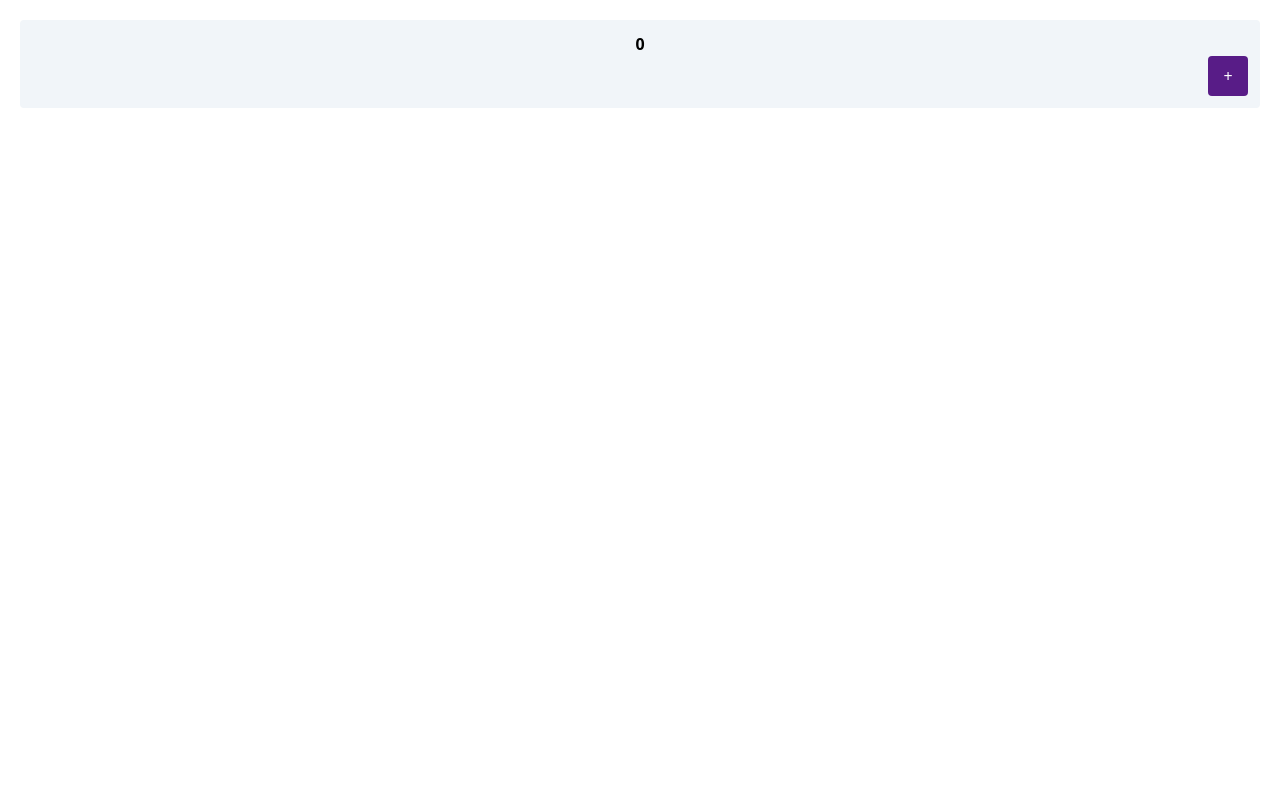
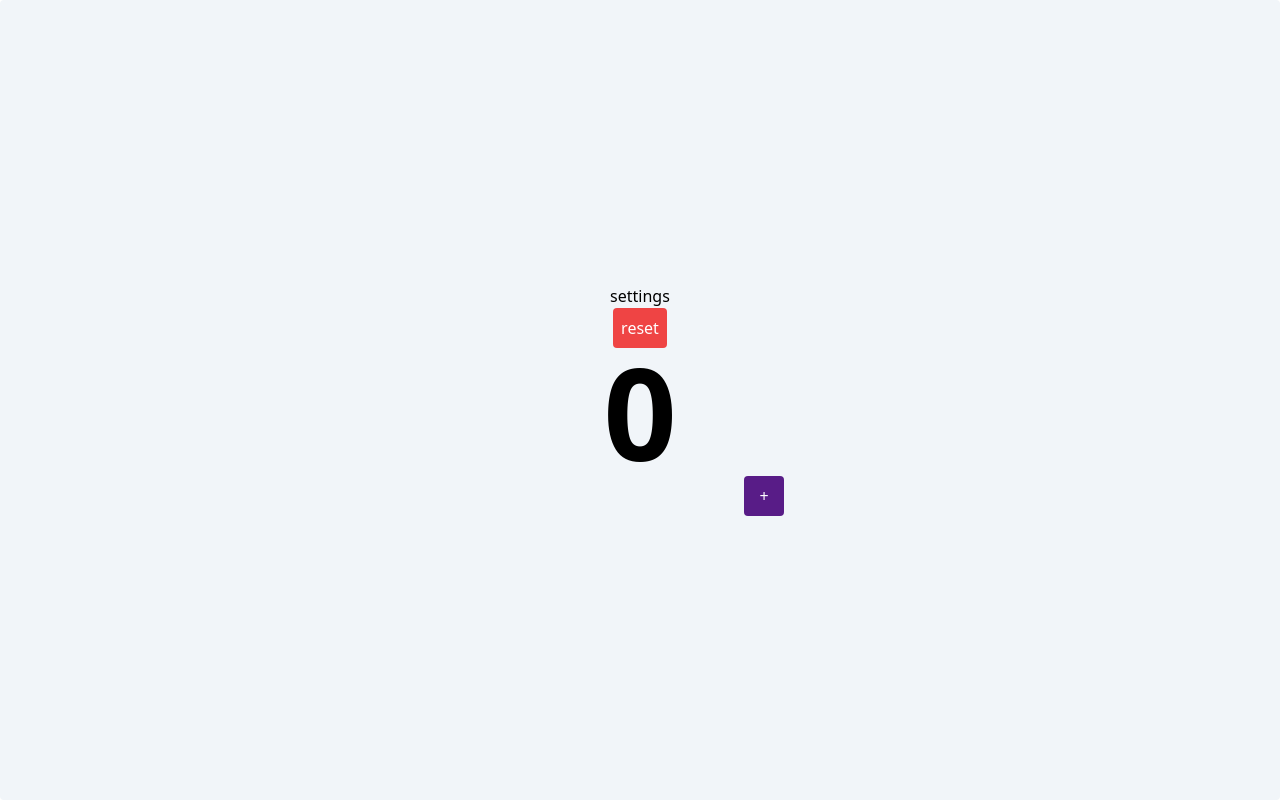
Before and after one commit to Mark-Alexis-Posadas/counter-app, a React (Vite) app: page / in a window 1280 px wide. Built offline with nearby package versions, Linux system fonts and the light colour scheme.

Commit message:
added reset

```diff
--- a/src/App.jsx
+++ b/src/App.jsx
@@ -8,6 +8,9 @@ const reducer = (state, action) => {
       return { ...state, count: state.count + 1 };
     case "DECREMENT":
       return { ...state, count: state.count - 1 };
+
+    case "RESET":
+      return { ...state, count: (state.count = 0) };
     default:
       return state;
   }
@@ -29,11 +32,23 @@ export default function App() {
       dispatch({ type: "INCREMENT" });
     }
   };
+
+  const handleReset = () => {
+    dispatch({ type: "RESET" });
+  };
   return (
-    <div className="bg-slate-100 m-5 rounded p-3">
-      <h1 className="text-center font-bold">{state.count}</h1>
+    <div className="bg-slate-100 rounded h-screen p-3 flex-col flex items-center justify-center">
+      settings
+      <button
+        className="bg-red-500 text-white rounded p-2"
+        onClick={handleReset}
+      >
+        reset
+      </button>
+      <div className="w-72">
+        <h1 className="text-center font-bold text-9xl">{state.count}</h1>
         <div
-        className={`flex items-center ${
+          className={`flex items-center w-full ${
             state.count === 0 ? "justify-end" : "justify-between"
           }`}
         >
@@ -50,5 +65,6 @@ export default function App() {
           ))}
         </div>
       </div>
+    </div>
   );
 }
```
Lines whose indentation alone changed are shown as unchanged.
